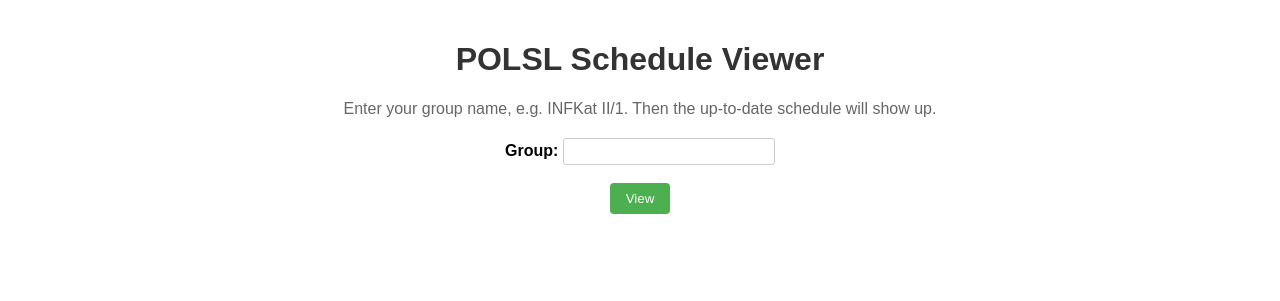
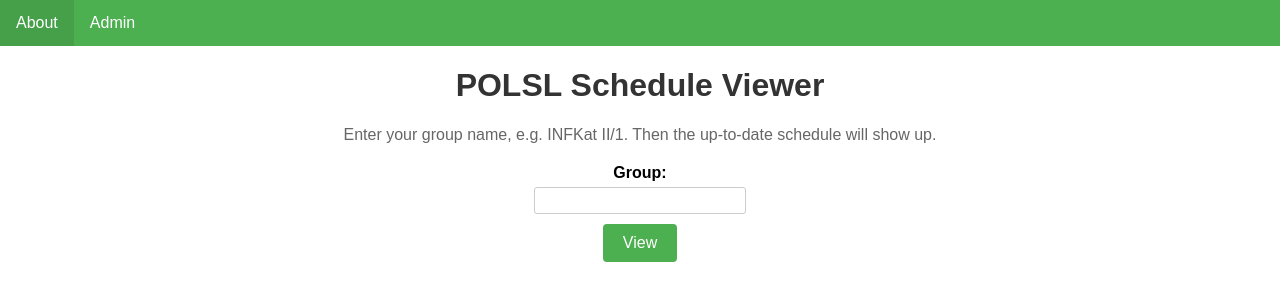
Before and after one commit to kosmolub01/Automated-university-schedule, a Django app: template Automated_university_schedule/app/templates/app/index.html in a window 1280 px wide. Shown: the top 301 px of the page. Run offline with Django 3.2, Linux system fonts and the light colour scheme; the template is opened without the code that fills it, so the values that code supplies are empty; some libraries are stand-ins or nearby versions.

Commit message:
Add panel. Add pop-up info message

```diff
--- a/Automated_university_schedule/app/templates/app/index.html
+++ b/Automated_university_schedule/app/templates/app/index.html
@@ -29,62 +29,93 @@
     }
 
     input[type="text"] {
+      display:block;
+      margin:0 auto;
       padding: 5px;
       border: 1px solid #ccc;
       border-radius: 3px;
       width: 200px;
+      margin-top: 5px;
     }
 
     input[type="submit"] {
-      padding: 8px 16px;
       background-color: #4CAF50;
-      color: #fff;
+      color: #ffffff;
       border: none;
+      padding: 10px 20px;
+      font-size: 16px;
+      cursor: pointer;
       border-radius: 4px;
-      cursor: pointer;
+      margin-top: 10px;
     }
 
     input[type="submit"]:hover {
       background-color: #45a049;
     }
+    /* Styles for the tabs */
+    .tab {
+      overflow: hidden;
+      background-color: #4CAF50;
+    }
+
+    body {
+    padding: 0;
+  }
+
+  /* Style the buttons that are used to open the tab content */
+  .tab button {
+    background-color: inherit;
+    float: left;
+    border: none;
+    outline: none;
+    cursor: pointer;
+    padding: 14px 16px;
+    transition: 0.3s;
+    font-size: 16px;
+    color: #fff;
+  }
+
+  /* Change background color of buttons on hover */
+  .tab button:hover {
+    background-color: #45a049;
+  }
+
   </style>
-   <script type="text/javascript">
-    $(document).ready(function() {
-        $(function() {
-            $( "#file_does_not_exist" ).dialog({
-                modal: true,
-                closeOnEscape: false,
-                dialogClass: "no-close",
-                resizable: false,
-                draggable: false,
-                width: 600,
-                buttons: [
-                    {
-                        text: "OK",
-                        click: function() {
-                        $( this ).dialog( "close" );
-                        }
-                    }
-                ]
-            });
-        });
-    });
-</script>
+  <script type="text/javascript">
+    function about(event, tabName) {
+      $( "#dialog" ).dialog({position: { my: "center", at: "top+300", of: window }});
+    }
+  </script>
+  <link rel="stylesheet" href="//code.jquery.com/ui/1.12.1/themes/base/jquery-ui.css">
+  <link rel="stylesheet" href="/resources/demos/style.css">
+  <script src="https://code.jquery.com/jquery-1.12.4.js"></script>
+  <script src="https://code.jquery.com/ui/1.12.1/jquery-ui.js"></script>
 </head>
 <body>
+  <div class="tab">
+    <button onclick="about()">About</button>
+    <button onclick="admin()">Admin</button>
+  </div>
+
   {% if file_does_not_exist %}
     <div id="file_does_not_exist" title="file_does_not_exist Flag">
         <p>Group not found.</p>
     </div>
   {% endif %}
+
   <h1>POLSL Schedule Viewer</h1>
   <p>Enter your group name, e.g. INFKat II/1. Then the up-to-date schedule will show up.</p>
   <form action="/app/view_schedule/" method="post">
     {% csrf_token %}
     <label for="group_name">Group:</label>
     <input type="text" id="group_name" name="group_name">
-    <br><br>
     <input type="submit" value="View">
   </form>
+  <span hidden><div id="dialog" title="About">
+    <p>This app makes checking schedule at POLSL easier. It repleces several clicks with just one.
+      In order to view up-to-date schedule, you don't have manually select group and current date all the time.
+      During first usage, enter the group name and later that information will be stored in cookies.
+      To see schedule, only opening the webpage is required.</p>
+  </div></span>
 </body>
 </html>
```
Also changed, not shown: Automated_university_schedule/app/templates/app/schedule.html (+8 -10 lines).
